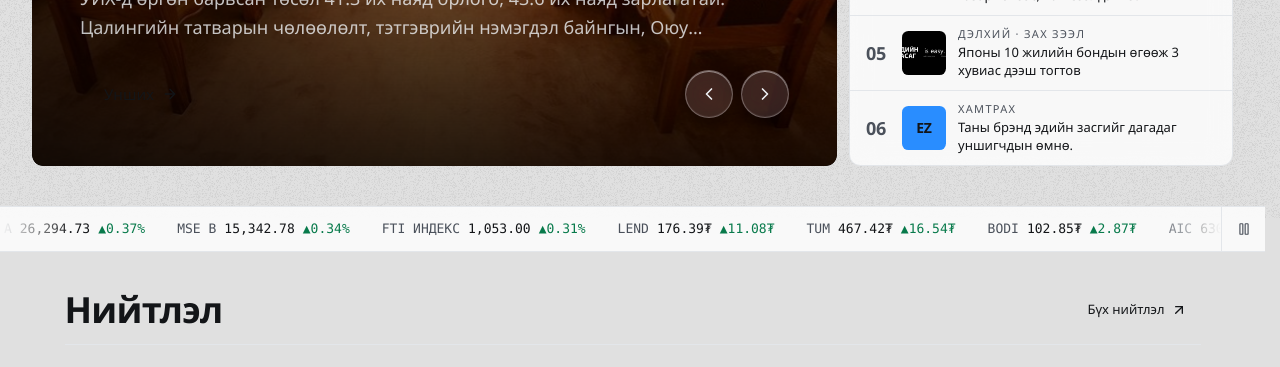
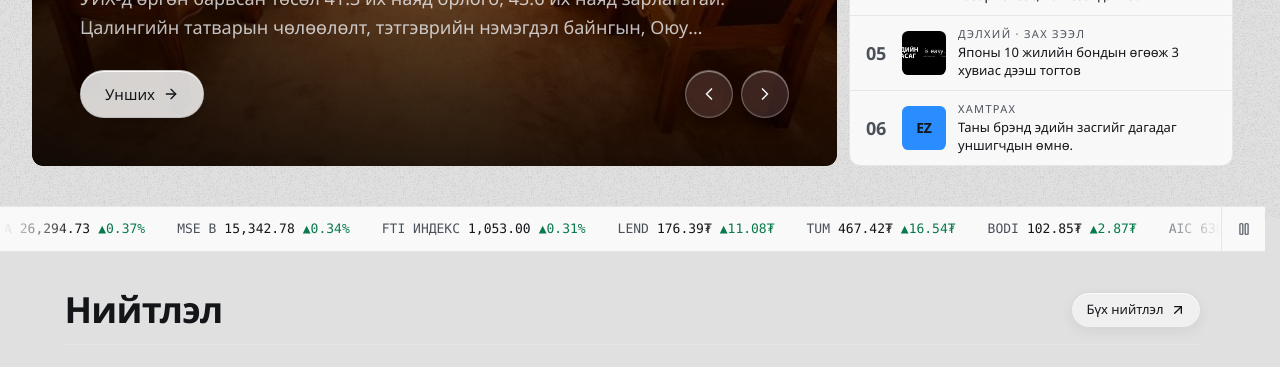
Before and after one commit to 0xdmicheal/ediinzasag, a React (Vite) app: page / in a window 1280 px wide. Shown: the part 582-949 px from the top of the page. Built offline with nearby package versions, Linux system fonts and the light colour scheme; no server answers; the database is empty.

Commit message:
Restore the glass pill and white glass button styles
A cleanup regex removed the .ez-glass-pill and .ez-glass-light rules along with
the unused ink variant, leaving fire/save, section pills and the white calls to
action without a background.

```diff
--- a/src/index.css
+++ b/src/index.css
@@ -851,8 +851,55 @@ html[data-ez-theme-vt="active"]::view-transition-new(root) {
  *   .ez-glass-light  white glass, the call to action everywhere (dark text; blue on partner slides).
  */
 .ez-glass-pill,
-.ez-glass-light,
+.ez-glass-light {
+  border: 1px solid transparent;
+  -webkit-backdrop-filter: blur(16px) saturate(160%);
+  backdrop-filter: blur(16px) saturate(160%);
+  transition:
+    background-color 160ms ease,
+    border-color 160ms ease,
+    box-shadow 160ms ease,
+    transform 160ms ease;
+}
+.ez-glass-pill:active,
+.ez-glass-light:active {
+  transform: scale(0.97);
+}
 
+.ez-glass-pill {
+  background-color: rgb(255 255 255 / 0.5);
+  border-color: rgb(0 0 0 / 0.1);
+  box-shadow:
+    inset 0 1px 0 rgb(255 255 255 / 0.85),
+    0 4px 14px rgb(0 0 0 / 0.06);
+}
+.ez-glass-pill:hover {
+  background-color: rgb(255 255 255 / 0.85);
+  border-color: rgb(0 0 0 / 0.18);
+}
+.dark .ez-glass-pill {
+  background-color: rgb(255 255 255 / 0.06);
+  border-color: rgb(255 255 255 / 0.12);
+  box-shadow:
+    inset 0 1px 0 rgb(255 255 255 / 0.08),
+    0 4px 14px rgb(0 0 0 / 0.3);
+}
+.dark .ez-glass-pill:hover {
+  background-color: rgb(255 255 255 / 0.12);
+  border-color: rgb(255 255 255 / 0.22);
+}
+
+.ez-glass-light {
+  background-color: rgb(255 255 255 / 0.82);
+  border-color: rgb(0 0 0 / 0.1);
+  box-shadow:
+    inset 0 1px 0 rgb(255 255 255 / 0.9),
+    0 6px 20px rgb(0 0 0 / 0.15);
+}
+.ez-glass-light:hover,
+.group:hover .ez-glass-light {
+  background-color: rgb(255 255 255 / 0.97);
+}
 
 /* The phone sheet stays glass. A focus outline on that panel reads as a bright edge when the theme flips. */
 @media (pointer: coarse), (max-width: 1023px) {
```
